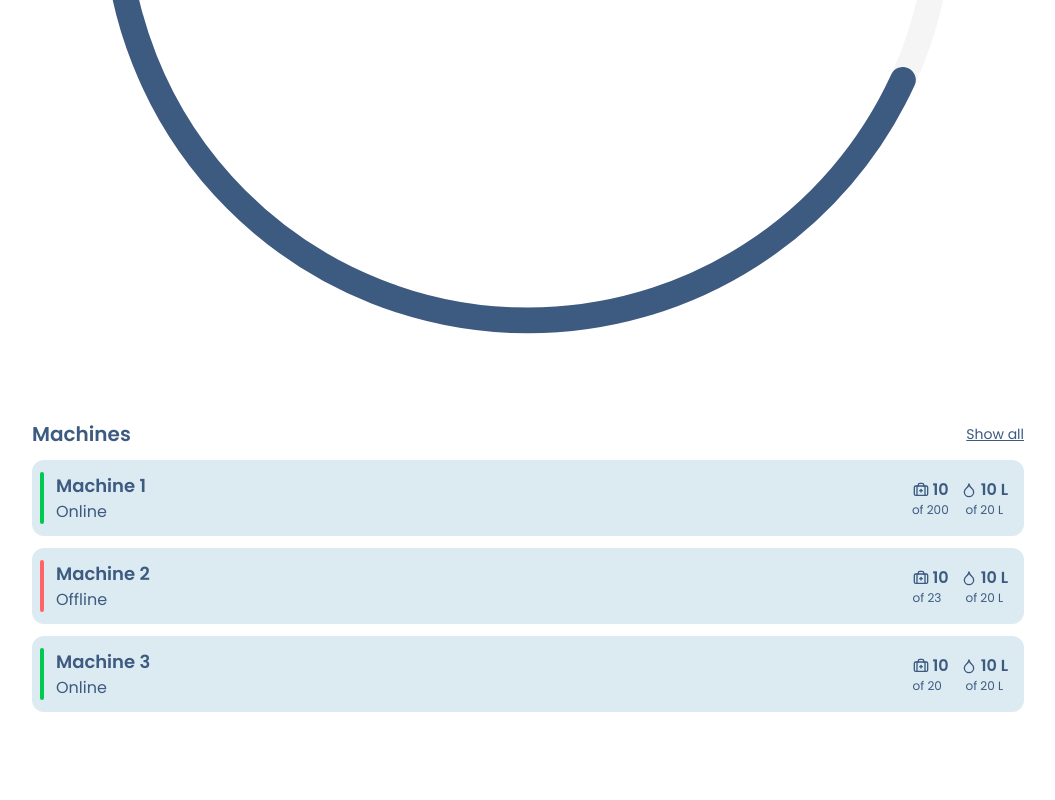
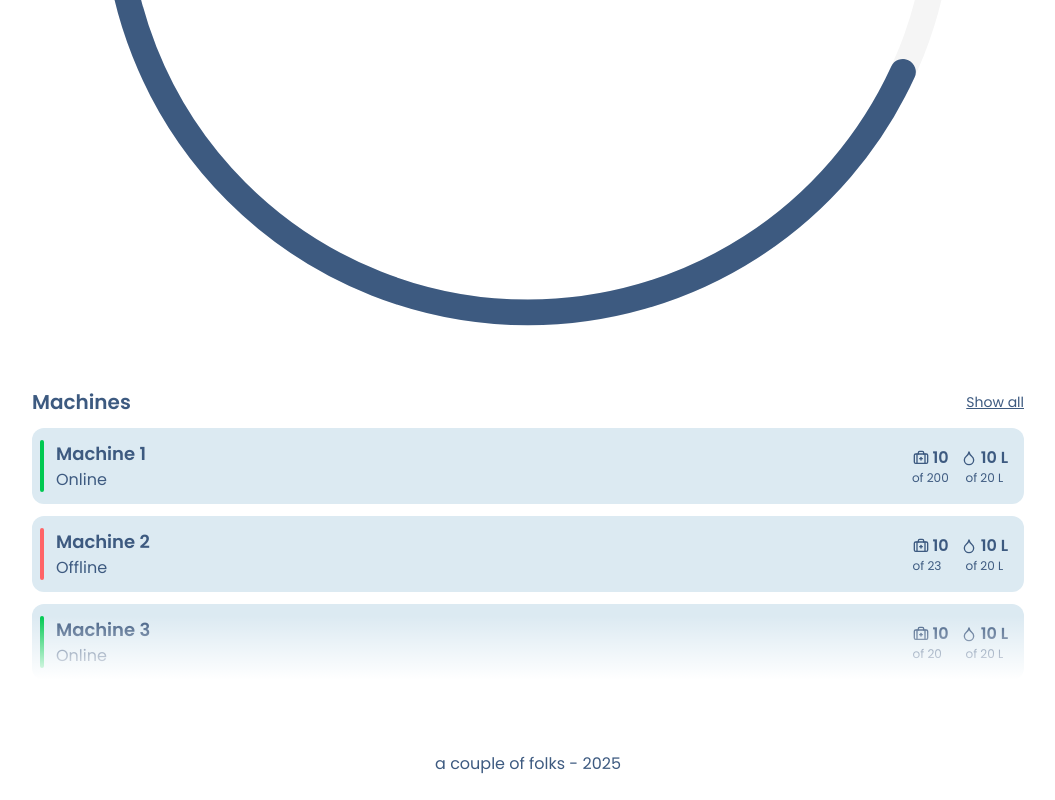
Before and after one commit to alvaroswdn/IV-Extraction-App, a Next.js app: page / in a window 1280 px wide. Shown: the part 764-1564 px from the top of the page, without its empty margins (112-1167 px from the left). Before the commit the page ends 1492 px from the top, so only its background shows below. Built offline with nearby package versions, Linux system fonts and the light colour scheme; what @bprogress/next would draw is missing.

Commit message:
Start work on authentication

```diff
--- /dev/null
+++ b/app/api/auth/[...nextauth]/route.ts
@@ -0,0 +1,2 @@
+import { handlers } from "@/auth"; // Referring to the auth.ts we just created
+export const { GET, POST } = handlers
--- a/app/layout.tsx
+++ b/app/layout.tsx
@@ -1,3 +1,4 @@
+import Footer from '@/components/Footer'
 import Header from '@/components/Header'
 import type { Metadata } from 'next'
 import { Poppins } from 'next/font/google'
@@ -26,6 +27,7 @@ export default function RootLayout({
         <Providers>
           <Header />
           {children}
+          <Footer />
         </Providers>
       </body>
     </html>
--- a/app/page.tsx
+++ b/app/page.tsx
@@ -17,7 +17,7 @@ export default function Home() {
   // }
 
   return (
-    <main className="m-auto flex max-w-5xl flex-col gap-4 p-4">
+    <main className="m-auto flex max-w-5xl flex-col gap-6 p-4">
       <section id="hero">
         <div className="grid grid-flow-col grid-cols-2 gap-4">
           <Card>
@@ -29,7 +29,7 @@ export default function Home() {
             <h2 className="text-4xl font-semibold">10</h2>
           </Card>
         </div>
-        <div className="p-8">
+        <div className="mt-6 px-8">
           <ProgressRing color="text-secondary" value={68}>
             <div className="grid items-center gap-1 text-center font-semibold">
               <h1 className="text-xl">Recycled IV Fluids</h1>
@@ -45,10 +45,11 @@ export default function Home() {
             Show all
           </Link>
         </div>
-        <div className="grid gap-3">
+        <div className="relative grid gap-3">
           {machines.slice(0, 3).map((machine) => (
             <MachineCardList key={machine.name} data={machine} />
           ))}
+          <div className="from-quinary pointer-events-none absolute bottom-0 h-16 w-full bg-gradient-to-t to-transparent" />
         </div>
       </section>
     </main>
--- /dev/null
+++ b/auth.ts
@@ -0,0 +1,15 @@
+import NextAuth from 'next-auth'
+import Google from 'next-auth/providers/google'
+
+export const { handlers, signIn, signOut, auth } = NextAuth({
+  providers: [Google],
+  pages: {
+    // signIn: '/login',
+  },
+  callbacks: {
+    authorized: async ({ auth }) => {
+      // Logged in users are authenticated, otherwise redirect to login page
+      return !!auth
+    },
+  },
+})
--- a/components/Footer.tsx
+++ b/components/Footer.tsx
@@ -1,30 +1,7 @@
 export default function Footer() {
   return (
-    <footer className="row-start-3 flex flex-wrap items-center justify-center gap-6">
-      <a
-        className="flex items-center gap-2 hover:underline hover:underline-offset-4"
-        href="https://nextjs.org/learn?utm_source=create-next-app&utm_medium=appdir-template-tw&utm_campaign=create-next-app"
-        target="_blank"
-        rel="noopener noreferrer"
-      >
-        Learn
-      </a>
-      <a
-        className="flex items-center gap-2 hover:underline hover:underline-offset-4"
-        href="https://vercel.com/templates?framework=next.js&utm_source=create-next-app&utm_medium=appdir-template-tw&utm_campaign=create-next-app"
-        target="_blank"
-        rel="noopener noreferrer"
-      >
-        Examples
-      </a>
-      <a
-        className="flex items-center gap-2 hover:underline hover:underline-offset-4"
-        href="https://nextjs.org?utm_source=create-next-app&utm_medium=appdir-template-tw&utm_campaign=create-next-app"
-        target="_blank"
-        rel="noopener noreferrer"
-      >
-        Go to nextjs.org →
-      </a>
+    <footer className="row-start-3 mt-8 flex flex-wrap items-center justify-center gap-6 p-6">
+      <span>a couple of folks - 2025</span>
     </footer>
   )
 }
--- a/components/Header.tsx
+++ b/components/Header.tsx
@@ -22,7 +22,7 @@ export default function Header() {
         <button
           type="button"
           className="cursor-pointer"
-          onClick={() => {
+          onClick={async () => {
             if (pathname.startsWith('/settings')) {
               window.history.back()
             } else {
@@ -65,21 +65,17 @@ export default function Header() {
 }
 
 function getTitle(pathname: string): string {
-  if (pathname.startsWith('/machines/')) {
+  if (pathname.startsWith('/machines')) {
     return 'Machines'
   }
 
-  if (pathname.startsWith('/settings/')) {
+  if (pathname.startsWith('/settings')) {
     return 'Settings'
   }
 
   switch (pathname) {
     case '/':
       return 'Home'
-    case '/machines':
-      return 'Machines'
-    case '/settings':
-      return 'Settings'
     default:
       return pathname.replace(/\//g, '')
   }
--- /dev/null
+++ b/middleware.ts
@@ -0,0 +1,5 @@
+export { auth as middleware } from "@/auth"
+
+export const config = {
+  matcher: ["/((?!api|_next/static|_next/image|favicon.ico).*)"],
+}
--- a/package.json
+++ b/package.json
@@ -20,6 +20,7 @@
   "dependencies": {
     "@bprogress/next": "^3.0.8",
     "next": "15.1.7",
+    "next-auth": "5.0.0-beta.25",
     "react": "^19.0.0",
     "react-dom": "^19.0.0"
   },
```
Also changed, not shown: 1 other file (tests, documents, lock files or other folders).
